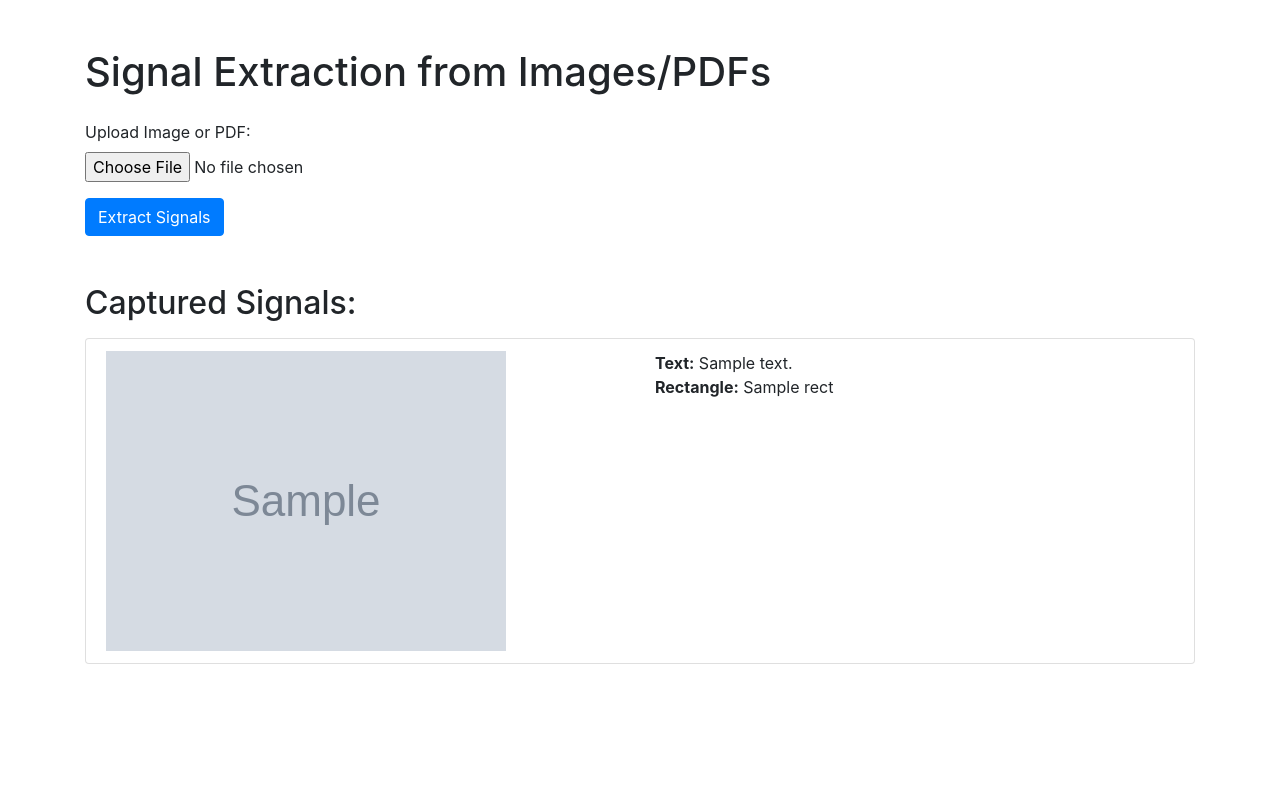
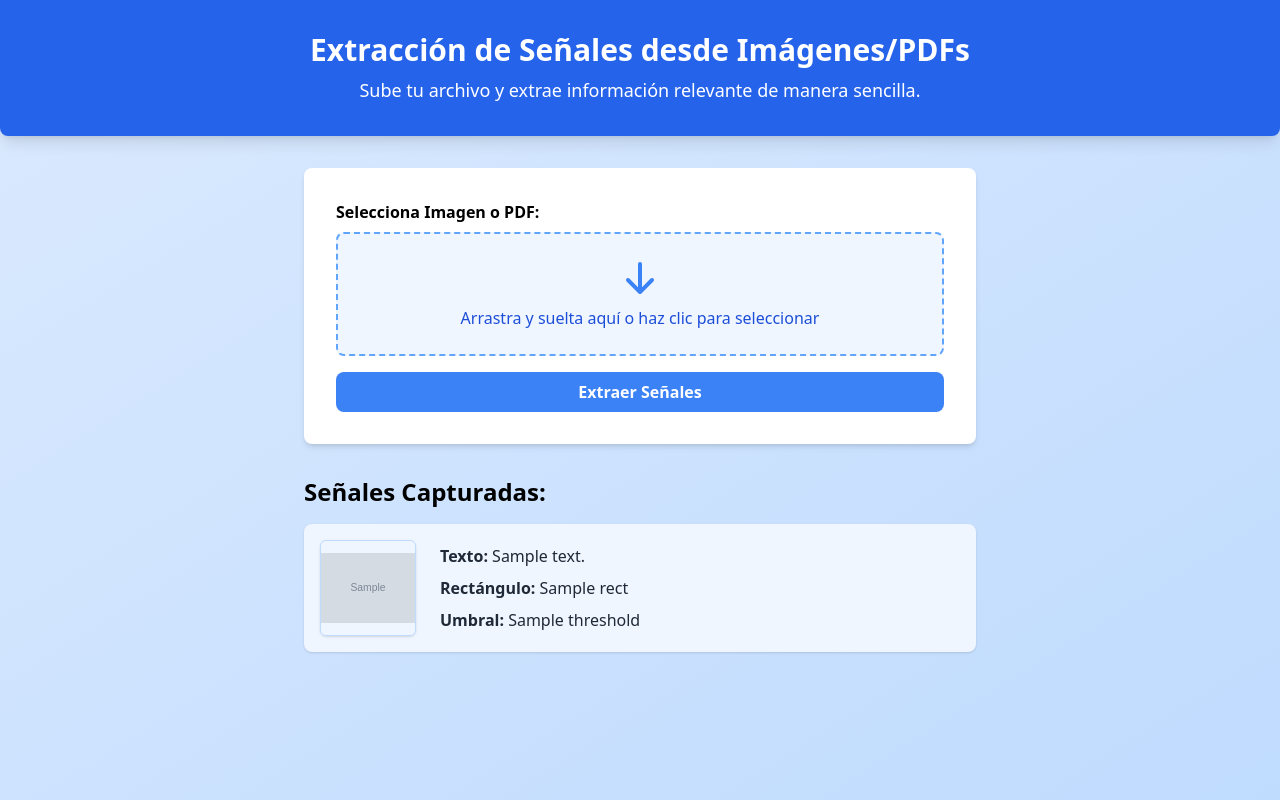
Before and after one commit to MoRT87/signals-flask-app, a Flask app: template app/templates/index.html in a window 1280 px wide. Run offline with Flask 3, Linux system fonts and the light colour scheme; the template is opened without the code that fills it: most values are stand-ins (such as "Sample title", 1, 10 or a date in 2020); grey boxes marked "Sample" are stand-in pictures; some libraries are stand-ins or nearby versions.

Commit message:
Optimizar Dockerfile y mejorar la interfaz de usuario en index.html; actualizar la función de extracción de señales para incluir detección de umbrales.

```diff
--- a/app/app.py
+++ b/app/app.py
@@ -26,19 +26,5 @@ def index():
             file_path = os.path.join('uploads', file.filename)
             file.save(file_path)
             signals = extract_signals_from_file(file_path)
-            os.remove(file_path)  # Clean up the uploaded file after processing
+           # os.remove(file_path)  # Clean up the uploaded file after processing
     return render_template('index.html', signals=signals)
-
-@app.route('/upload', methods=['POST'])
-def upload():
-    if 'file' not in request.files:
-        return redirect(request.url)
-    file = request.files['file']
-    if file.filename == '':
-        return redirect(request.url)
-    if file:
-        file_path = os.path.join('uploads', file.filename)
-        file.save(file_path)
-        signals = extract_signals_from_file(file_path)
-        os.remove(file_path)  # Clean up the uploaded file after processing
-        return render_template('index.html', signals=signals)
--- a/app/templates/index.html
+++ b/app/templates/index.html
@@ -5,39 +5,78 @@
     <meta charset="UTF-8">
     <meta name="viewport" content="width=device-width, initial-scale=1.0">
     <title>Signal Extraction</title>
-    <link rel="stylesheet" href="https://stackpath.bootstrapcdn.com/bootstrap/4.5.2/css/bootstrap.min.css">
+    <script src="https://cdn.tailwindcss.com"></script>
 </head>
 
-<body>
-    <div class="container">
-        <h1 class="mt-5">Signal Extraction from Images/PDFs</h1>
-        <form action="" method="post" enctype="multipart/form-data" class="mt-4">
-            <div class="form-group">
-                <label for="file">Upload Image or PDF:</label>
-                <input type="file" class="form-control-file" id="file" name="file" required>
-            </div>
-            <button type="submit" class="btn btn-primary">Extract Signals</button>
-        </form>
+<body class="bg-gradient-to-br from-blue-100 to-blue-200 min-h-screen">
+    <div class="w-full bg-blue-600 text-white py-8 rounded-b-lg shadow-lg text-center mb-8">
+        <h1 class="text-3xl font-bold mb-2">Extracción de Señales desde Imágenes/PDFs</h1>
+        <p class="text-lg">Sube tu archivo y extrae información relevante de manera sencilla.</p>
+    </div>
+    <div class="max-w-2xl mx-auto">
+        <div class="bg-white p-8 rounded-lg shadow-md mb-8">
+            <form action="" method="post" enctype="multipart/form-data">
+                <div class="mb-4">
+                    <label for="file" class="block font-semibold mb-2">Selecciona Imagen o PDF:</label>
+                    <div id="dropzone" class="flex flex-col items-center justify-center border-2 border-dashed border-blue-400 rounded-lg p-6 bg-blue-50 hover:bg-blue-100 transition cursor-pointer relative" onclick="document.getElementById('file').click()" ondragover="event.preventDefault(); this.classList.add('bg-blue-200');" ondragleave="this.classList.remove('bg-blue-200');" ondrop="handleDrop(event)">
+                        <svg xmlns="http://www.w3.org/2000/svg" class="h-10 w-10 text-blue-500 mb-2" fill="currentColor" viewBox="0 0 20 20"><path d="M16.707 10.293a1 1 0 00-1.414 0L11 14.586V3a1 1 0 10-2 0v11.586l-4.293-4.293a1 1 0 00-1.414 1.414l6 6a1 1 0 001.414 0l6-6a1 1 0 000-1.414z"/></svg>
+                        <span class="text-blue-700 font-medium">Arrastra y suelta aquí o haz clic para seleccionar</span>
+                        <input type="file" id="file" name="file" required onchange="previewFile()" class="hidden" />
+                    </div>
+                </div>
+                <div id="preview" class="mb-4"></div>
+                <button type="submit" class="w-full py-2 px-4 bg-blue-500 hover:bg-blue-700 text-white font-bold rounded-lg transition">Extraer Señales</button>
+            </form>
+        </div>
 
         {% if signals %}
-        <h2 class="mt-5">Captured Signals:</h2>
-        <ul class="list-group mt-3">
+        <h2 class="text-2xl font-bold mb-4">Señales Capturadas:</h2>
+        <ul class="space-y-4">
             {% for signal in signals %}
-            <li class="list-group-item">
-                <div class="row flex">
-                    <div class="col">
-                        <img src="{{ url_for('static', filename=signal.image_path) }}" alt="">
-                    </div>
-                    <div class="col">
-                        <strong>Text:</strong> {{ signal.text }} <br>
-                        <strong>Rectangle:</strong> {{ signal.rect }}
-                    </div>
+            <li class="bg-blue-50 rounded-lg shadow p-4 flex items-center">
+                <img src="{{ url_for('static', filename=signal.image_path) }}" alt="" class="w-24 h-24 object-contain rounded-md mr-6 border border-blue-200 shadow" />
+                <div class="flex-1 text-gray-800">
+                    <div class="mb-2"><span class="font-semibold">Texto:</span> {{ signal.text }}</div>
+                    <div class="mb-2"><span class="font-semibold">Rectángulo:</span> {{ signal.rect }}</div>
+                    <div><span class="font-semibold">Umbral:</span> {{ signal.threshold }}</div>
                 </div>
             </li>
             {% endfor %}
         </ul>
         {% endif %}
     </div>
+    <script>
+        function previewFile() {
+            const preview = document.getElementById('preview');
+            const file = document.getElementById('file').files[0];
+            preview.innerHTML = '';
+            if (file) {
+                if (file.type.startsWith('image/')) {
+                    const reader = new FileReader();
+                    reader.onload = function(e) {
+                        preview.innerHTML = `<img src='${e.target.result}' class='w-32 h-32 object-contain rounded-md border border-blue-300 shadow' alt='Preview'>`;
+                    };
+                    reader.readAsDataURL(file);
+                } else if (file.type === 'application/pdf') {
+                    preview.innerHTML = `<span class='inline-block bg-blue-200 text-blue-900 px-3 py-1 rounded'>PDF seleccionado: ${file.name}</span>`;
+                } else {
+                    preview.innerHTML = `<span class='inline-block bg-yellow-200 text-yellow-900 px-3 py-1 rounded'>Tipo de archivo no soportado</span>`;
+                }
+            }
+        }
+
+        function handleDrop(event) {
+            event.preventDefault();
+            const dropzone = document.getElementById('dropzone');
+            dropzone.classList.remove('bg-blue-200');
+            const files = event.dataTransfer.files;
+            if (files.length > 0) {
+                const input = document.getElementById('file');
+                input.files = files;
+                previewFile();
+            }
+        }
+    </script>
 </body>
 
 </html>
```
Also changed, not shown: app/utils.py (+33 -12 lines), 1 other file.
